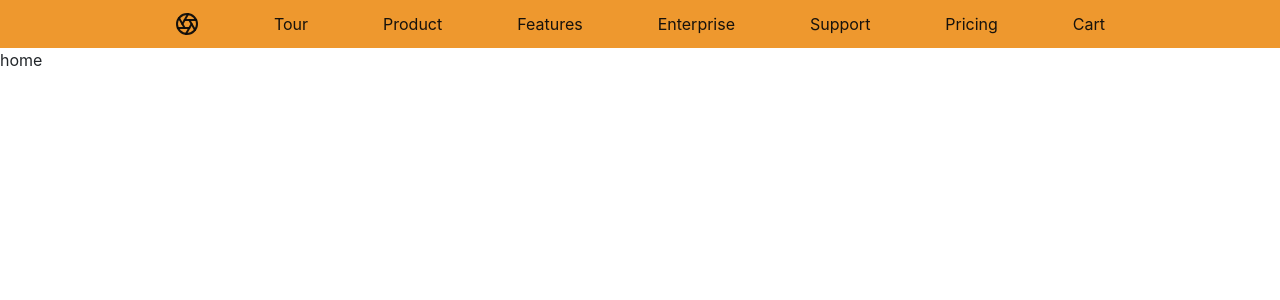
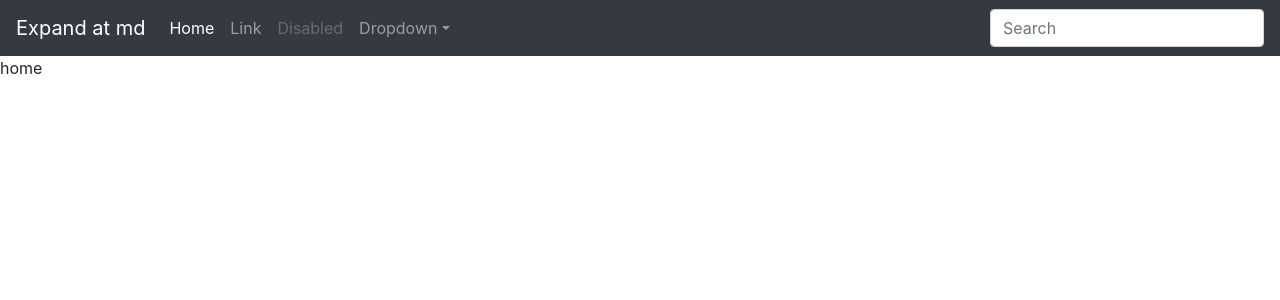
Before and after one commit to arianabasude/FinalYear, a Django app: page / in a window 1280 px wide. Shown: the top 300 px of the page. Run offline with Django 3.2, Linux system fonts and the light colour scheme; some libraries are stand-ins or nearby versions.

Commit message:
Add files via upload

```diff
--- a/FinalYear/templates/user/nav.html
+++ b/FinalYear/templates/user/nav.html
@@ -1,17 +1,31 @@
-<nav class="navbar-expand-md site-header sticky-top py-1">
-      <div class="container d-flex flex-column flex-md-row justify-content-between">
-        <a class="py-2" href="#">
-          <svg xmlns="http://www.w3.org/2000/svg" width="24" height="24" viewBox="0 0 24 24" fill="none" stroke="currentColor" stroke-width="2" stroke-linecap="round" stroke-linejoin="round" class="d-block mx-auto"><circle cx="12" cy="12" r="10"></circle><line x1="14.31" y1="8" x2="20.05" y2="17.94"></line><line x1="9.69" y1="8" x2="21.17" y2="8"></line><line x1="7.38" y1="12" x2="13.12" y2="2.06"></line><line x1="9.69" y1="16" x2="3.95" y2="6.06"></line><line x1="14.31" y1="16" x2="2.83" y2="16"></line><line x1="16.62" y1="12" x2="10.88" y2="21.94"></line></svg>
-        </a>
-          <button class="navbar-toggler collapsed" type="button" data-toggle="collapse" data-target="#navbarsExampleDefault" aria-controls="navbarsExampleDefault" aria-expanded="false" aria-label="Toggle navigation">
+<nav class="navbar navbar-expand-md navbar-dark bg-dark">
+      <a class="navbar-brand" href="#">Expand at md</a>
+      <button class="navbar-toggler" type="button" data-toggle="collapse" data-target="#navbarsExample04" aria-controls="navbarsExample04" aria-expanded="false" aria-label="Toggle navigation">
         <span class="navbar-toggler-icon"></span>
       </button>
-        <a class="py-2 d-none d-md-inline-block" href="#">Tour</a>
-        <a class="py-2 d-none d-md-inline-block" href="#">Product</a>
-        <a class="py-2 d-none d-md-inline-block" href="#">Features</a>
-        <a class="py-2 d-none d-md-inline-block" href="#">Enterprise</a>
-        <a class="py-2 d-none d-md-inline-block" href="#">Support</a>
-        <a class="py-2 d-none d-md-inline-block" href="#">Pricing</a>
-        <a class="py-2 d-none d-md-inline-block" href="#">Cart</a>
+
+      <div class="collapse navbar-collapse" id="navbarsExample04">
+        <ul class="navbar-nav mr-auto">
+          <li class="nav-item active">
+            <a class="nav-link" href="#">Home <span class="sr-only">(current)</span></a>
+          </li>
+          <li class="nav-item">
+            <a class="nav-link" href="#">Link</a>
+          </li>
+          <li class="nav-item">
+            <a class="nav-link disabled" href="#">Disabled</a>
+          </li>
+          <li class="nav-item dropdown">
+            <a class="nav-link dropdown-toggle" href="https://example.com" id="dropdown04" data-toggle="dropdown" aria-haspopup="true" aria-expanded="false">Dropdown</a>
+            <div class="dropdown-menu" aria-labelledby="dropdown04">
+              <a class="dropdown-item" href="#">Action</a>
+              <a class="dropdown-item" href="#">Another action</a>
+              <a class="dropdown-item" href="#">Something else here</a>
+            </div>
+          </li>
+        </ul>
+        <form class="form-inline my-2 my-md-0">
+          <input class="form-control" type="text" placeholder="Search">
+        </form>
       </div>
     </nav>
```
